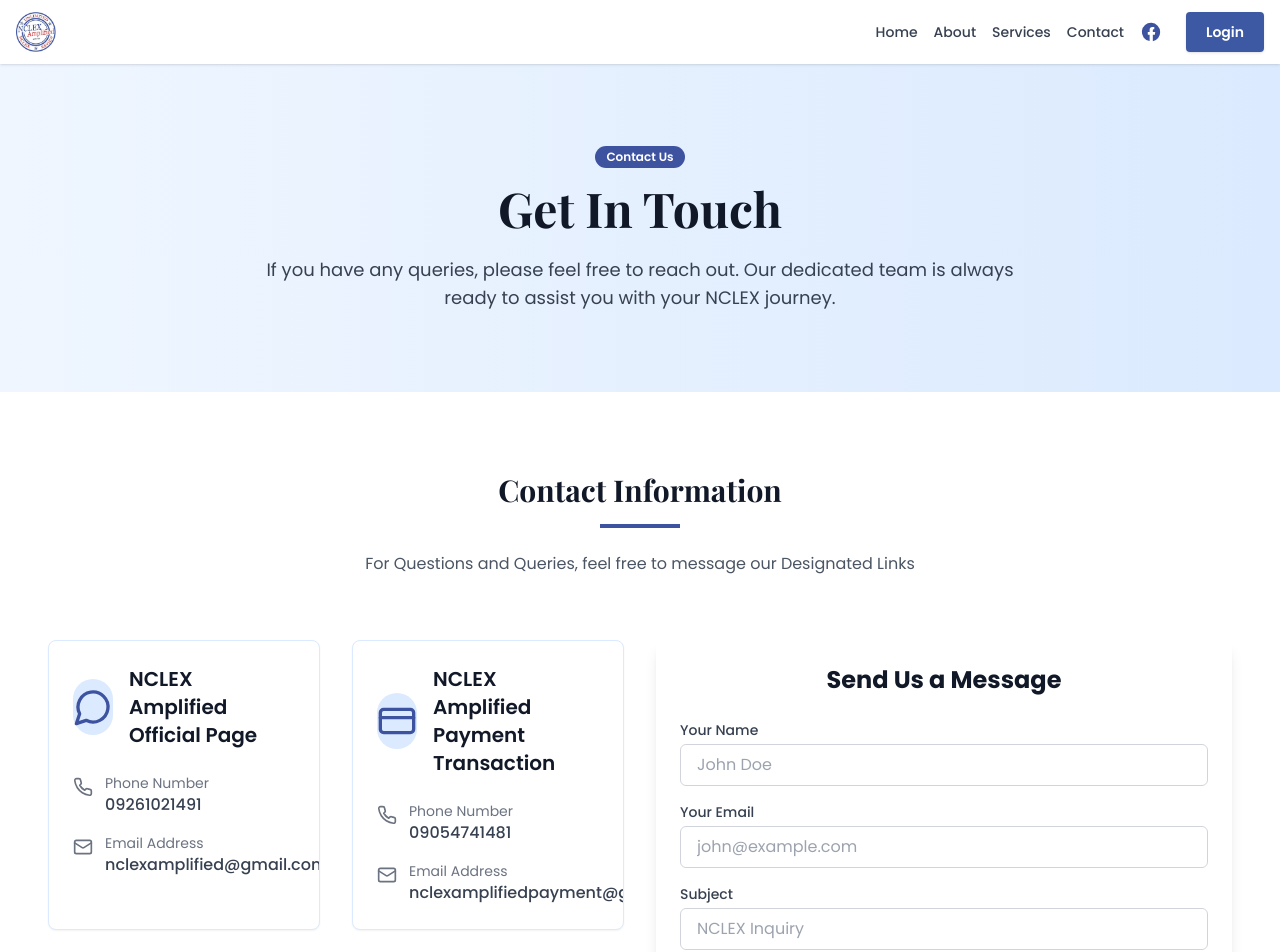
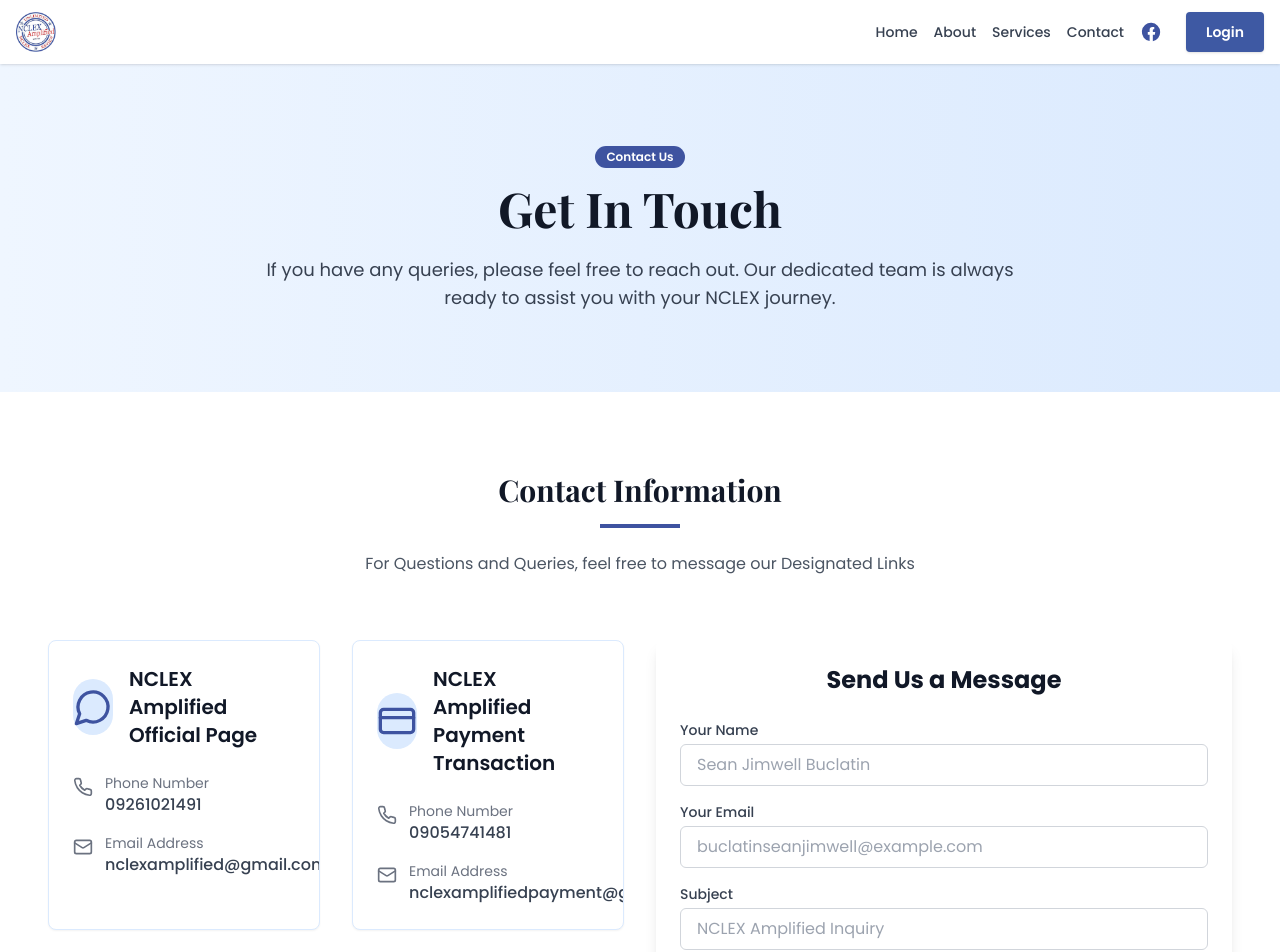
Before and after one commit to ITDepartment1602/nclexamplified, a React (Vite) app: page /contact in a window 1280 px wide. Shown: the top 952 px of the page. Built offline with nearby package versions, Linux system fonts and the light colour scheme.

Commit message:
Update ContactForm.tsx

```diff
--- a/src/components/contact/ContactForm.tsx
+++ b/src/components/contact/ContactForm.tsx
@@ -113,7 +113,7 @@ const ContactForm: React.FC = () => {
                 value={formData.name}
                 onChange={handleChange}
                 className="w-full px-4 py-2 border border-gray-300 rounded-md focus:outline-none focus:ring-2 focus:ring-nclex-blue focus:border-transparent"
-                placeholder="John Doe"
+                placeholder="Sean Jimwell Buclatin"
                 required
               />
             </div>
@@ -129,7 +129,7 @@ const ContactForm: React.FC = () => {
                 value={formData.email}
                 onChange={handleChange}
                 className="w-full px-4 py-2 border border-gray-300 rounded-md focus:outline-none focus:ring-2 focus:ring-nclex-blue focus:border-transparent"
-                placeholder="john@example.com"
+                placeholder="buclatinseanjimwell@example.com"
                 required
               />
             </div>
@@ -145,7 +145,7 @@ const ContactForm: React.FC = () => {
                 value={formData.subject}
                 onChange={handleChange}
                 className="w-full px-4 py-2 border border-gray-300 rounded-md focus:outline-none focus:ring-2 focus:ring-nclex-blue focus:border-transparent"
-                placeholder="NCLEX Inquiry"
+                placeholder="NCLEX Amplified Inquiry"
                 required
               />
             </div>
```
